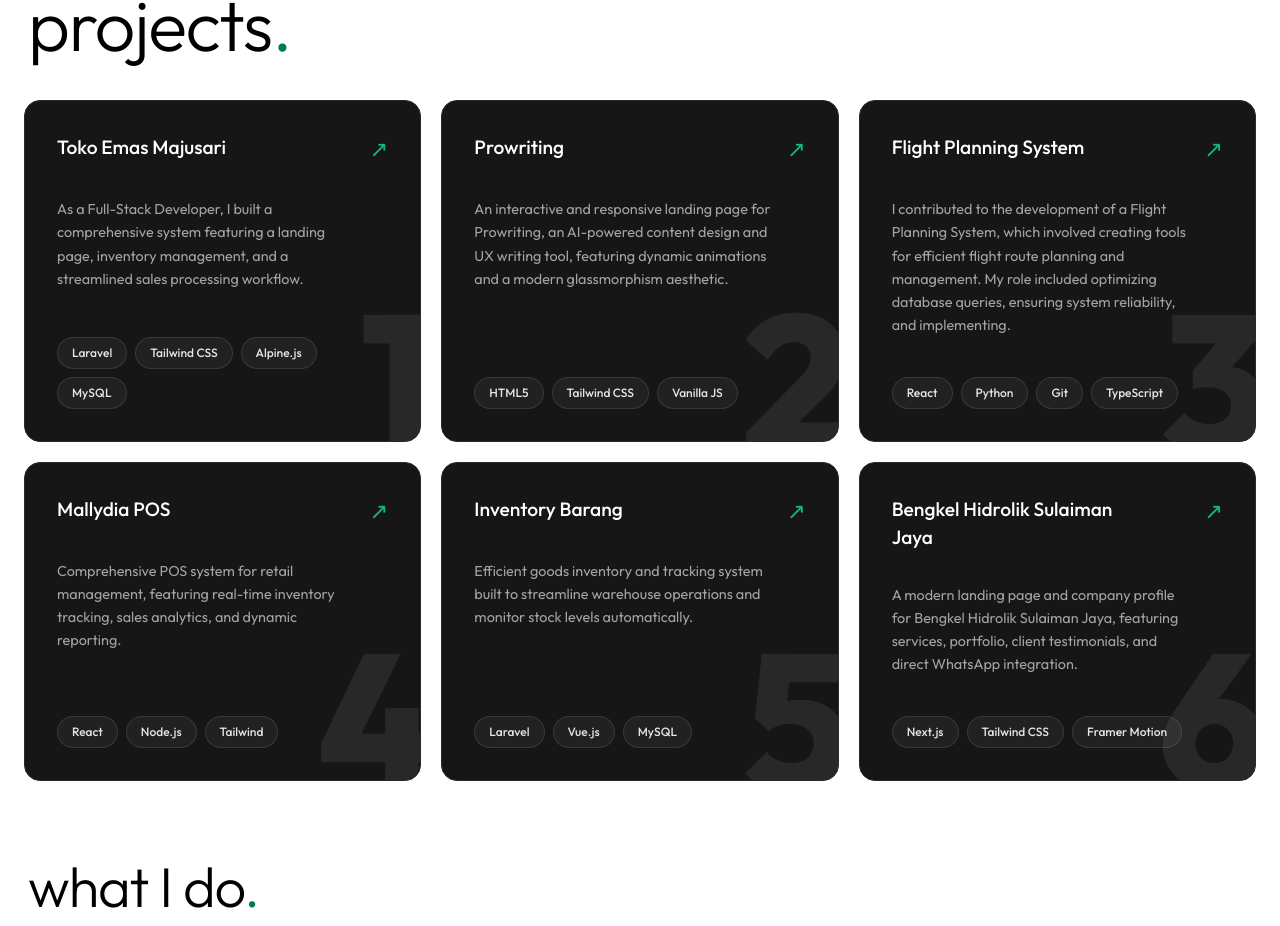
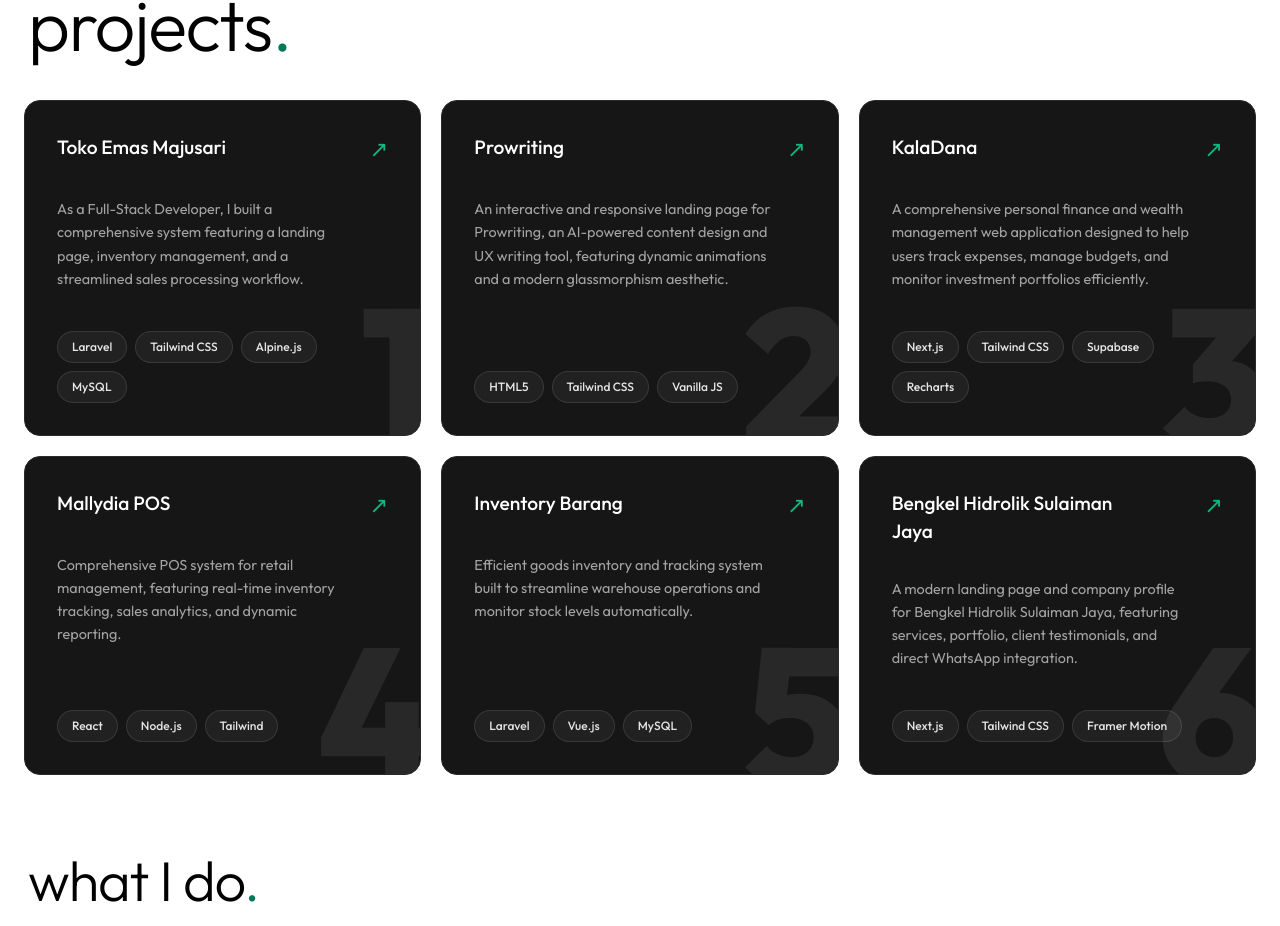
Before and after one commit to triard13/triard, a Next.js app: page / in a window 1280 px wide. Shown: the part 1815-2741 px from the top of the page. Built offline with nearby package versions, Linux system fonts and the light colour scheme.

Commit message:
feat: implement portfolio project showcase page with detailed project descriptions and assets

```diff
--- a/src/app/page.tsx
+++ b/src/app/page.tsx
@@ -89,11 +89,42 @@ const projectsData: Project[] = [
   },
   {
     id: 3,
-    title: "Flight Planning System",
-    shortDesc: "I contributed to the development of a Flight Planning System, which involved creating tools for efficient flight route planning and management. My role included optimizing database queries, ensuring system reliability, and implementing.",
-    tags: ["React", "Python", "Git", "TypeScript"],
-    fullDesc: "Detailed case study for Flight Planning System. This will showcase the route planning algorithms, query optimizations, and user interface designed for aviation professionals.",
-    link: "#"
+    title: "KalaDana",
+    image: "/kaladana.png",
+    shortDesc: "A comprehensive personal finance and wealth management web application designed to help users track expenses, manage budgets, and monitor investment portfolios efficiently.",
+    tags: ["Next.js", "Tailwind CSS", "Supabase", "Recharts"],
+    link: "#",
+    fullDesc: (
+      <div style={{display: 'flex', flexDirection: 'column', gap: '24px'}}>
+        <div>
+          <strong style={{color: '#000', fontSize: '1.1rem'}}>The Challenge:</strong>
+          <p style={{marginTop: '8px'}}>The challenge was to build a secure, real-time financial tracking application that handles complex data visualization while remaining intuitive for everyday users. It required integrating robust authentication, managing state across multiple financial accounts, and presenting analytics in an easily digestible dashboard.</p>
+        </div>
+
+        <div>
+          <strong style={{color: '#000', fontSize: '1.1rem'}}>My Role:</strong>
+          <p style={{marginTop: '8px'}}>As a Full-Stack Developer, I was responsible for the end-to-end development of the application. This included designing the database architecture in Supabase, implementing secure authentication, and building a responsive, data-driven user interface with Next.js and Tailwind CSS.</p>
+        </div>
+
+        <div>
+          <strong style={{color: '#000', fontSize: '1.1rem'}}>Key Features:</strong>
+          <ul style={{paddingLeft: '24px', marginTop: '12px', display: 'flex', flexDirection: 'column', gap: '8px'}}>
+            <li><strong>Authentication:</strong> Secure user registration and login to start tracking personal finances.</li>
+            <li><strong>Dashboard Overview:</strong> Monitor balance summaries, monthly expenses, and financial health metrics on the main page.</li>
+            <li><strong>Wallet & Accounts:</strong> Manage and add various funding sources including Cash, Bank Accounts, and E-Wallets.</li>
+            <li><strong>Transaction Tracking:</strong> Record every income, expense, and transfer between accounts with appropriate categorization.</li>
+            <li><strong>Budgeting System:</strong> Set monthly spending limits per category to maintain control over expenses.</li>
+            <li><strong>Investment Portfolio:</strong> Track capital growth and market value of investment assets such as Gold, Mutual Funds, and Stocks.</li>
+            <li><strong>Data Analytics:</strong> Utilize interactive charts and diagrams to analyze trends and expense distribution over time.</li>
+          </ul>
+        </div>
+
+        <div style={{background: 'rgba(16, 185, 129, 0.1)', borderLeft: '4px solid #10b981', padding: '20px', borderRadius: '0 8px 8px 0', marginTop: '8px'}}>
+          <strong style={{color: '#8c6023', fontSize: '1.1rem'}}>The Outcome:</strong>
+          <p style={{marginTop: '8px', color: '#333'}}>A high-performance, secure, and user-friendly financial management platform. The application empowers users to take control of their personal finances, offering clear insights into their spending habits and investment growth through a comprehensive and interactive dashboard.</p>
+        </div>
+      </div>
+    )
   },
   {
     id: 4,
```
Also changed, not shown: public/kaladana.png (added).
